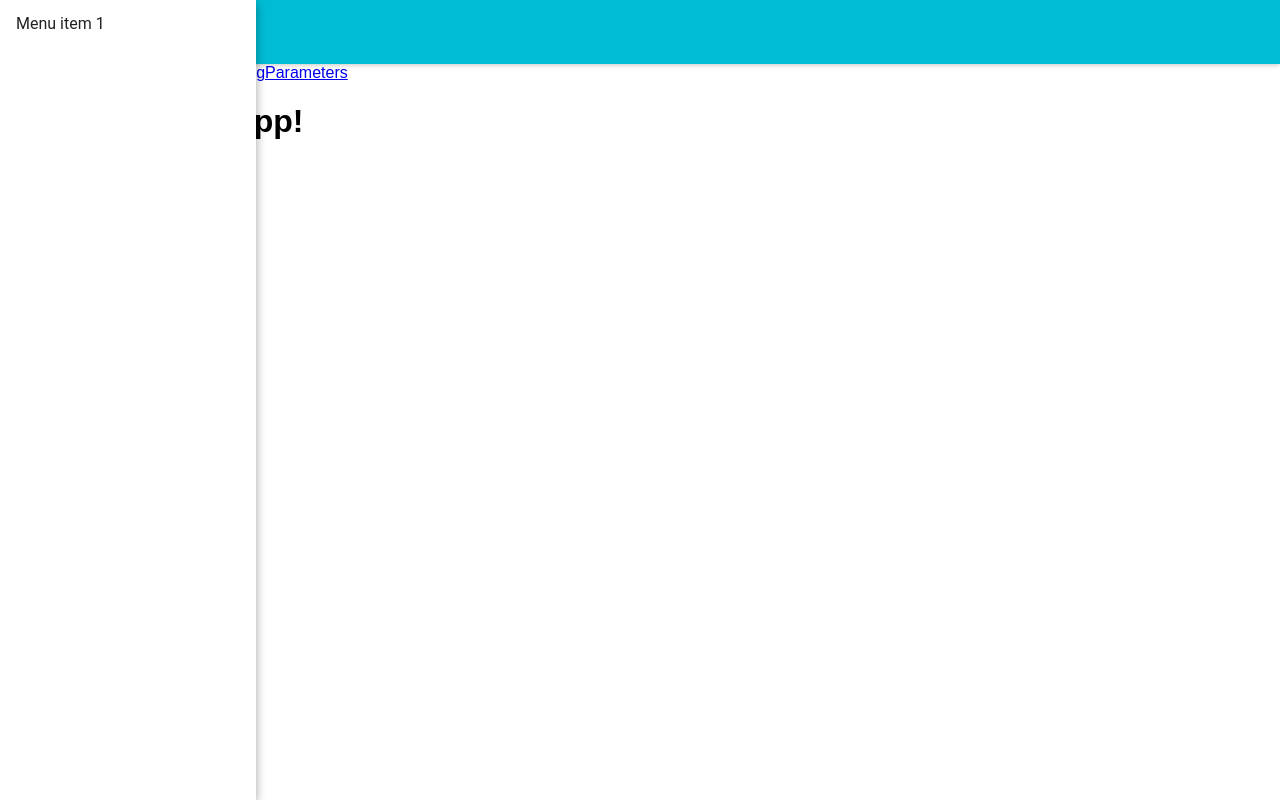
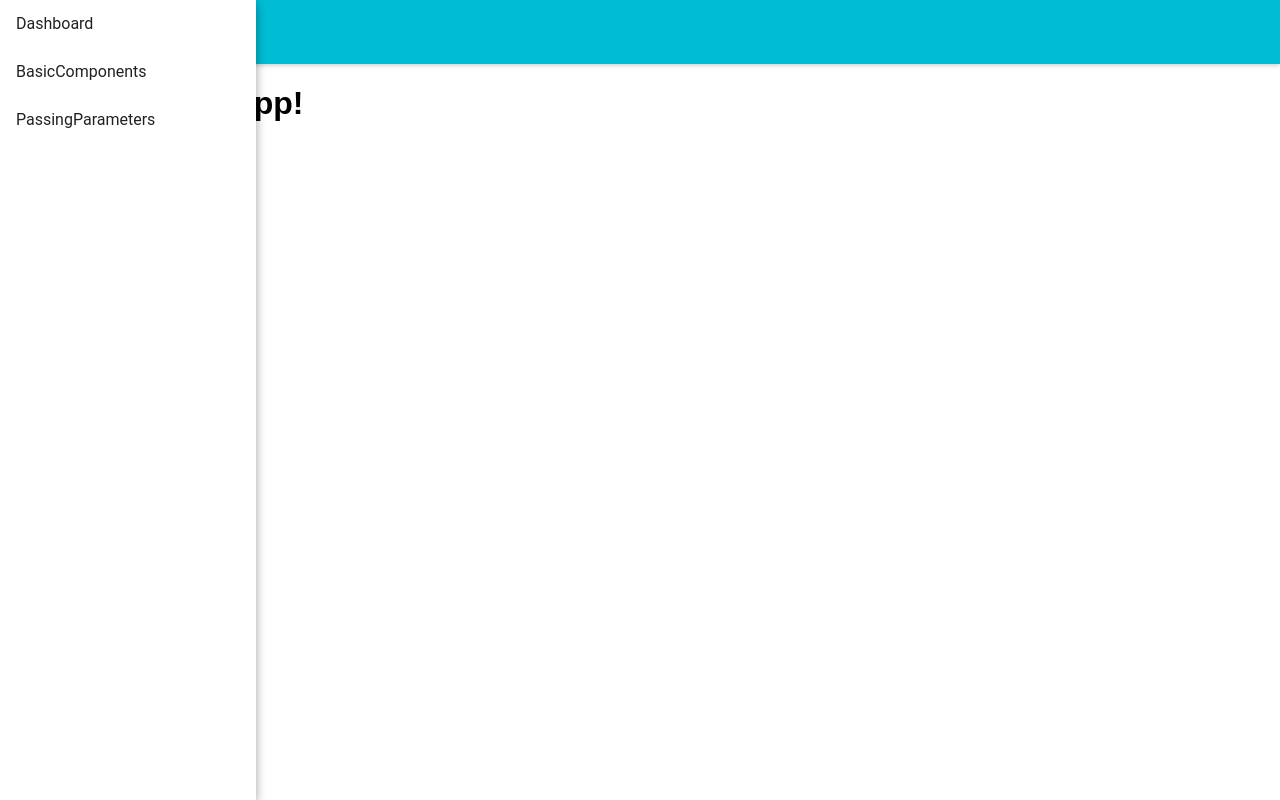
Before and after one commit to agataokolska/React-aplikacja-testowa, a React (Create React App) app: page / in a window 1280 px wide. Built offline with nearby package versions, Linux system fonts and the light colour scheme.

Commit message:
move drawer to new component -Sidebar

```diff
--- a/src/App.js
+++ b/src/App.js
@@ -1,29 +1,21 @@
 import React from 'react'
-import { BrowserRouter as Router, Route, Link } from 'react-router-dom'
+import { BrowserRouter as Router, Route} from 'react-router-dom'
 import AppBar from 'material-ui/AppBar'
-import Drawer from 'material-ui/Drawer'
-import MenuItem from 'material-ui/MenuItem'
 
 import BasicComponents from './BasicComponents'
 import Dashboard from './Dashboard'
 import PassingParameters from './PassingParameters'
-
+import Sidebar from './Sidebar';
 
 const App = () => (
   <div>
     <Router>
       <div>
         <AppBar
-        title={'JFDDL5 APP'}
+          title={'JFDDL5 APP'}
         />
-        <Drawer
-        open={true}
-        >
-            <MenuItem>Menu item 1</MenuItem>
-        </Drawer>
-        <Link to={'/dashboard'}>Dashboard</Link>
-        <Link to={'/basiccomponents'}>BasicComponents</Link>
-        <Link to={'/passing-parameters/cos'}>PassingParameters</Link>
+        <Sidebar/>
+
 
         <Route path={'/'} exact component={Dashboard} />
         <Route path={'/dashboard'} component={Dashboard} />
--- /dev/null
+++ b/src/Sidebar.js
@@ -0,0 +1,41 @@
+import React from 'react'
+import {Link} from 'react-router-dom'
+import Drawer from 'material-ui/Drawer'
+import MenuItem from 'material-ui/MenuItem'
+
+const Sidebar = () => (
+    <div>
+        <Drawer
+            open={true}
+        >
+            <Link
+                to={'/dashboard'}
+                style={{ textDecoration: 'none' }}
+            >
+                <MenuItem>
+                    Dashboard
+        </MenuItem>
+            </Link>
+
+            <Link
+                to={'/basiccomponents'}
+                style={{ textDecoration: 'none' }}
+            >
+                <MenuItem>
+                    BasicComponents
+        </MenuItem>
+            </Link>
+
+            <Link
+                to={'/passing-parameters/cos'}
+                style={{ textDecoration: 'none' }}
+            >
+                <MenuItem>
+                    PassingParameters
+        </MenuItem>
+            </Link>
+        </Drawer>
+    </div>
+)
+
+export default Sidebar
```
